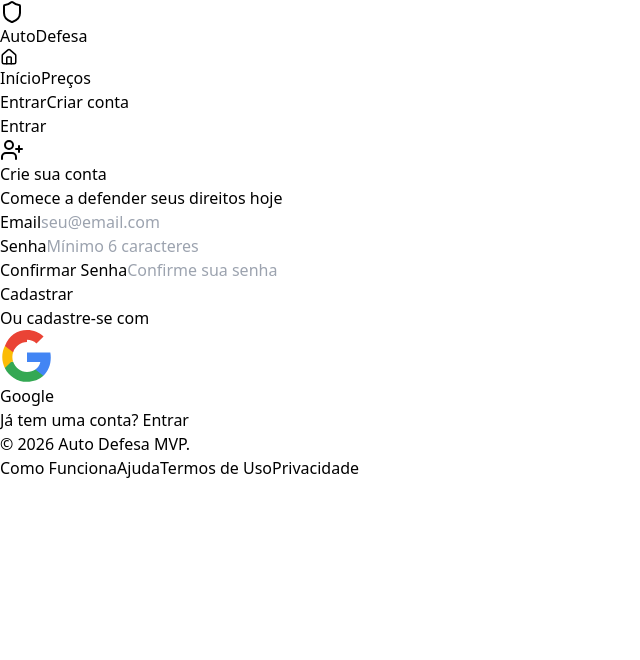
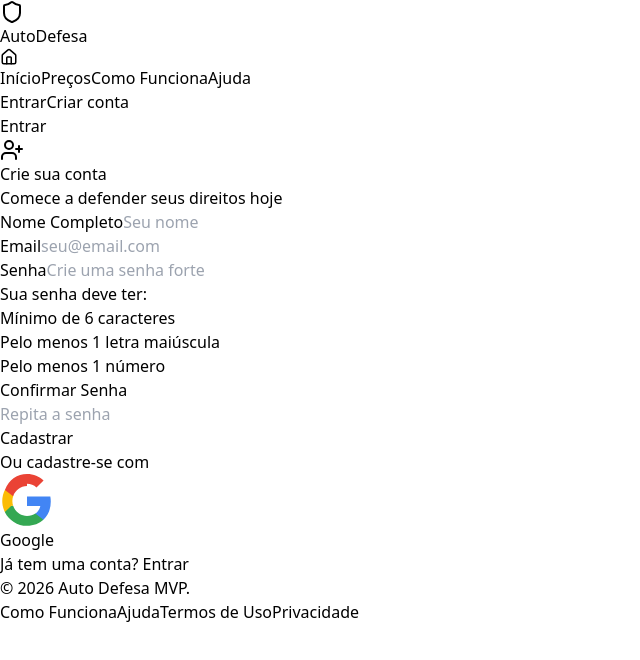
Before and after one commit to rodrigocvmd/auto-defesa, a React (Vite) app in the folder client/: page /register in a window 1280 px wide. Shown: the top 660 px of the page, without its empty margins (0-640 px from the left). Built offline with nearby package versions, Linux system fonts and the light colour scheme; no server answers; the HTML template or start-up script is replaced by a standard one.

Commit message:
feat: add register email and password check

```diff
--- a/client/src/App.jsx
+++ b/client/src/App.jsx
@@ -12,10 +12,12 @@ import Profile from './pages/Profile';
 import Pricing from './pages/Pricing';
 import HowItWorks from './pages/HowItWorks';
 import Help from './pages/Help';
+import ScrollToTop from './components/ScrollToTop';
 
 function App() {
   return (
     <Router>
+      <ScrollToTop />
       <AuthProvider>
         <Routes>
           <Route path="/" element={<Home />} />
--- a/client/src/layouts/MainLayout.jsx
+++ b/client/src/layouts/MainLayout.jsx
@@ -46,6 +46,14 @@ const MainLayout = ({ children }) => {
 
               <Link to="/pricing" className="text-gray-500 hover:text-blue-600 font-medium transition-colors">
                 Preços
+              </Link>
+
+              <Link to="/how-it-works" className="text-gray-500 hover:text-blue-600 font-medium transition-colors">
+                Como Funciona
+              </Link>
+
+              <Link to="/help" className="text-gray-500 hover:text-blue-600 font-medium transition-colors">
+                Ajuda
               </Link>
 
               <div className="h-6 w-px bg-gray-200 mx-2"></div>
--- a/client/src/pages/Home.jsx
+++ b/client/src/pages/Home.jsx
@@ -29,10 +29,6 @@ const Home = () => {
               <Link to="/upload" className="w-full sm:w-auto bg-blue-600 hover:bg-blue-700 text-white text-lg font-bold py-4 px-8 rounded-xl shadow-xl shadow-blue-200 transition-all active:scale-95 flex items-center justify-center gap-2">
                 <Upload size={24} />
                 Analisar Multa Grátis
-              </Link>
-              <Link to="/manual-defense" className="w-full sm:w-auto bg-white hover:bg-gray-50 text-gray-700 border border-gray-200 text-lg font-bold py-4 px-8 rounded-xl transition-all active:scale-95 flex items-center justify-center gap-2">
-                <FileText size={24} />
-                Preencher Manualmente
               </Link>
             </div>
 
--- a/client/src/pages/Login.jsx
+++ b/client/src/pages/Login.jsx
@@ -36,6 +36,8 @@ export default function Login() {
             console.error(err);
             if (isResetMode) {
                 setError('Falha ao redefinir a senha. Verifique se o email está correto.');
+            } else if (err.message === 'Email not verified') {
+                setError('Email não verificado. Verifique sua caixa de entrada (e spam) e clique no link de ativação.');
             } else {
                 setError('Falha ao fazer login. Verifique suas credenciais.');
             }
--- a/client/src/pages/Pricing.jsx
+++ b/client/src/pages/Pricing.jsx
@@ -160,7 +160,7 @@ const Pricing = () => {
 								className={`w-full py-4 rounded-xl font-bold text-lg transition-all active:scale-95 ${
 									plan.recommended
 										? "bg-blue-600 text-white hover:bg-blue-700 shadow-lg shadow-blue-200"
-										: "bg-gray-900 text-white hover:bg-gray-800"
+										: "bg-blue-500 text-white hover:bg-blue-600 shadow-lg shadow-blue-100"
 								} ${loadingId && loadingId !== plan.id ? "opacity-50 cursor-not-allowed" : ""}`}>
 								{loadingId === plan.id ? "Processando..." : "Selecionar Produto"}
 							</button>
--- a/client/src/pages/Register.jsx
+++ b/client/src/pages/Register.jsx
@@ -1,39 +1,55 @@
-import React, { useState } from 'react';
+import React, { useState, useEffect } from 'react';
 import { useAuth } from '../contexts/AuthContext';
 import { Link, useNavigate, useSearchParams } from 'react-router-dom';
 import MainLayout from '../layouts/MainLayout';
-import { AlertCircle, UserPlus } from 'lucide-react';
+import { AlertCircle, UserPlus, Check, X, Mail } from 'lucide-react';
 
 export default function Register() {
+    const [name, setName] = useState('');
     const [email, setEmail] = useState('');
     const [password, setPassword] = useState('');
     const [confirmPassword, setConfirmPassword] = useState('');
     const [error, setError] = useState('');
     const [loading, setLoading] = useState(false);
+    const [emailSent, setEmailSent] = useState(false);
+
+    // Password strength states
+    const [hasMinLength, setHasMinLength] = useState(false);
+    const [hasUpperCase, setHasUpperCase] = useState(false);
+    const [hasNumber, setHasNumber] = useState(false);
+    const [passwordsMatch, setPasswordsMatch] = useState(false);
+
     const { signup, loginWithGoogle } = useAuth();
     const navigate = useNavigate();
     const [searchParams] = useSearchParams();
     const redirect = searchParams.get('redirect') || '/';
 
+    useEffect(() => {
+        setHasMinLength(password.length >= 6);
+        setHasUpperCase(/[A-Z]/.test(password));
+        setHasNumber(/[0-9]/.test(password));
+        setPasswordsMatch(password === confirmPassword && password !== '');
+    }, [password, confirmPassword]);
+
     async function handleSubmit(e) {
         e.preventDefault();
 
-        if (password !== confirmPassword) {
-            return setError('As senhas não coincidem');
-        }
-
-        if (password.length < 6) {
-            return setError('A senha deve ter pelo menos 6 caracteres');
+        if (!passwordsMatch || !hasMinLength || !hasUpperCase || !hasNumber) {
+            return setError('Por favor, atenda a todos os requisitos de senha.');
         }
 
         try {
             setError('');
             setLoading(true);
-            await signup(email, password);
-            navigate(redirect);
+            await signup(email, password, name);
+            setEmailSent(true);
         } catch (err) {
             console.error(err);
+            if (err.code === 'auth/email-already-in-use') {
+                setError('Este email já está cadastrado.');
+            } else {
                 setError('Falha ao criar conta. Tente novamente.');
+            }
         }
 
         setLoading(false);
@@ -50,6 +66,35 @@ export default function Register() {
             setError('Falha ao cadastrar com Google.');
         }
         setLoading(false);
+    }
+
+    if (emailSent) {
+        return (
+            <MainLayout>
+                <div className="flex items-center justify-center min-h-[60vh]">
+                    <div className="w-full max-w-md bg-white rounded-2xl shadow-sm border border-gray-200 p-8 text-center">
+                        <div className="bg-green-100 p-4 rounded-full w-fit mx-auto mb-6 text-green-600">
+                            <Mail size={32} />
+                        </div>
+                        <h2 className="text-2xl font-bold text-gray-900 mb-4">Verifique seu Email</h2>
+                        <p className="text-gray-600 mb-6">
+                            Enviamos um link de confirmação para <strong>{email}</strong>.
+                            <br/>
+                            Por favor, clique no link para ativar sua conta e começar a usar.
+                        </p>
+                        <div className="bg-blue-50 p-4 rounded-lg text-sm text-blue-800 mb-8">
+                            Não encontrou? Verifique sua caixa de Spam ou Lixo Eletrônico.
+                        </div>
+                        <Link
+                            to="/login"
+                            className="block w-full bg-blue-600 hover:bg-blue-700 text-white font-bold py-3 rounded-xl transition-colors"
+                        >
+                            Ir para Login
+                        </Link>
+                    </div>
+                </div>
+            </MainLayout>
+        );
     }
 
     return (
@@ -73,6 +118,17 @@ export default function Register() {
 
                     <form onSubmit={handleSubmit} className="space-y-4">
                         <div>
+                            <label className="block text-sm font-medium text-gray-700 mb-1">Nome Completo</label>
+                            <input
+                                type="text"
+                                required
+                                className="w-full px-4 py-2 border border-gray-300 rounded-lg focus:ring-2 focus:ring-blue-500 focus:border-blue-500 outline-none transition-all"
+                                placeholder="Seu nome"
+                                value={name}
+                                onChange={(e) => setName(e.target.value)}
+                            />
+                        </div>
+                        <div>
                             <label className="block text-sm font-medium text-gray-700 mb-1">Email</label>
                             <input
                                 type="email"
@@ -89,27 +145,60 @@ export default function Register() {
                                 type="password"
                                 required
                                 className="w-full px-4 py-2 border border-gray-300 rounded-lg focus:ring-2 focus:ring-blue-500 focus:border-blue-500 outline-none transition-all"
-                                placeholder="Mínimo 6 caracteres"
+                                placeholder="Crie uma senha forte"
                                 value={password}
                                 onChange={(e) => setPassword(e.target.value)}
                             />
+                            {/* Password Feedback */}
+                            <div className="mt-3 space-y-1">
+                                <p className="text-xs font-medium text-gray-500 mb-1">Sua senha deve ter:</p>
+                                <div className={`flex items-center gap-2 text-xs ${hasMinLength ? 'text-green-600' : 'text-gray-400'}`}>
+                                    {hasMinLength ? <Check size={12} strokeWidth={3} /> : <div className="w-3 h-3 rounded-full border border-gray-300" />}
+                                    Mínimo de 6 caracteres
+                                </div>
+                                <div className={`flex items-center gap-2 text-xs ${hasUpperCase ? 'text-green-600' : 'text-gray-400'}`}>
+                                    {hasUpperCase ? <Check size={12} strokeWidth={3} /> : <div className="w-3 h-3 rounded-full border border-gray-300" />}
+                                    Pelo menos 1 letra maiúscula
+                                </div>
+                                <div className={`flex items-center gap-2 text-xs ${hasNumber ? 'text-green-600' : 'text-gray-400'}`}>
+                                    {hasNumber ? <Check size={12} strokeWidth={3} /> : <div className="w-3 h-3 rounded-full border border-gray-300" />}
+                                    Pelo menos 1 número
+                                </div>
+                            </div>
                         </div>
                         <div>
                             <label className="block text-sm font-medium text-gray-700 mb-1">Confirmar Senha</label>
+                            <div className="relative">
                                 <input
                                     type="password"
                                     required
-                                className="w-full px-4 py-2 border border-gray-300 rounded-lg focus:ring-2 focus:ring-blue-500 focus:border-blue-500 outline-none transition-all"
-                                placeholder="Confirme sua senha"
+                                    className={`w-full px-4 py-2 border rounded-lg focus:ring-2 outline-none transition-all ${
+                                        confirmPassword && !passwordsMatch
+                                        ? 'border-red-300 focus:ring-red-200 focus:border-red-500'
+                                        : confirmPassword && passwordsMatch
+                                        ? 'border-green-300 focus:ring-green-200 focus:border-green-500'
+                                        : 'border-gray-300 focus:ring-blue-500 focus:border-blue-500'
+                                    }`}
+                                    placeholder="Repita a senha"
                                     value={confirmPassword}
                                     onChange={(e) => setConfirmPassword(e.target.value)}
                                 />
+                                {confirmPassword && (
+                                    <div className="absolute right-3 top-1/2 -translate-y-1/2 text-xs font-bold">
+                                        {passwordsMatch ? (
+                                            <span className="text-green-600 flex items-center gap-1"><Check size={14} /> Iguais</span>
+                                        ) : (
+                                            <span className="text-red-500 flex items-center gap-1"><X size={14} /> Diferentes</span>
+                                        )}
+                                    </div>
+                                )}
+                            </div>
                         </div>
 
                         <button
                             type="submit"
-                            disabled={loading}
-                            className="w-full bg-blue-600 hover:bg-blue-700 text-white font-semibold py-2.5 rounded-lg transition-colors disabled:opacity-50"
+                            disabled={loading || !passwordsMatch || !hasMinLength || !hasUpperCase || !hasNumber}
+                            className="w-full bg-blue-600 hover:bg-blue-700 text-white font-semibold py-2.5 rounded-lg transition-colors disabled:opacity-50 disabled:cursor-not-allowed"
                         >
                             {loading ? 'Criando conta...' : 'Cadastrar'}
                         </button>
--- a/client/src/pages/UploadDefense.jsx
+++ b/client/src/pages/UploadDefense.jsx
@@ -2301,6 +2301,12 @@ const UploadDefense = () => {
 							</div>
 						</form>
 					</div>
+					<div className="bg-gray-50 p-6 text-center border-t border-gray-100">
+						<p className="text-gray-500 text-sm mb-2">Não tem arquivo ou foto da infração?</p>
+						<Link to="/manual-defense" className="text-blue-600 font-bold hover:underline flex items-center justify-center gap-1">
+							<FileText size={16} /> Inserir dados manualmente
+						</Link>
+					</div>
 				</div>
 			</div>
 		</MainLayout>
```
Also changed, not shown: client/src/components/ScrollToTop.jsx (added, +12 -0 lines), client/src/contexts/AuthContext.jsx (+26 -5 lines), 1 other file (tests, documents, lock files or other folders). Lines whose indentation alone changed are shown as unchanged.
